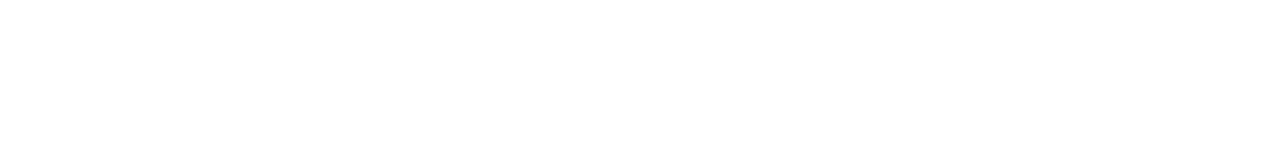
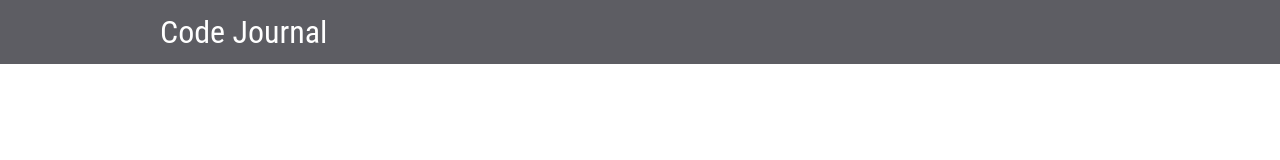
Before and after one commit to allen-huang9/code-journal, a website: page index.html in a window 1280 px wide. Drawn offline with Linux system fonts and the light colour scheme.

Commit message:
Picked font, and created simple header that chows name of application. #1, #2 and #3

```diff
--- a/css/styles.css
+++ b/css/styles.css
@@ -0,0 +1,17 @@
+
+header {
+  background-color: rgb(93, 93, 99);
+  color: white;
+  height: 4rem;
+  display: flex;
+  align-items: center;
+}
+
+header, body {
+  font-family: 'Roboto Condensed', sans-serif;
+}
+
+.site-name {
+  margin-left: 10rem;
+  font-size: 2rem;
+}
--- a/index.html
+++ b/index.html
@@ -15,6 +15,7 @@
 </head>
 <body>
   <header>
+    <span class="site-name">Code Journal</span>
   </header>
   <main>
     <div data-view="edit-profile"></div>
```
Also changed, not shown: 1 other file.
